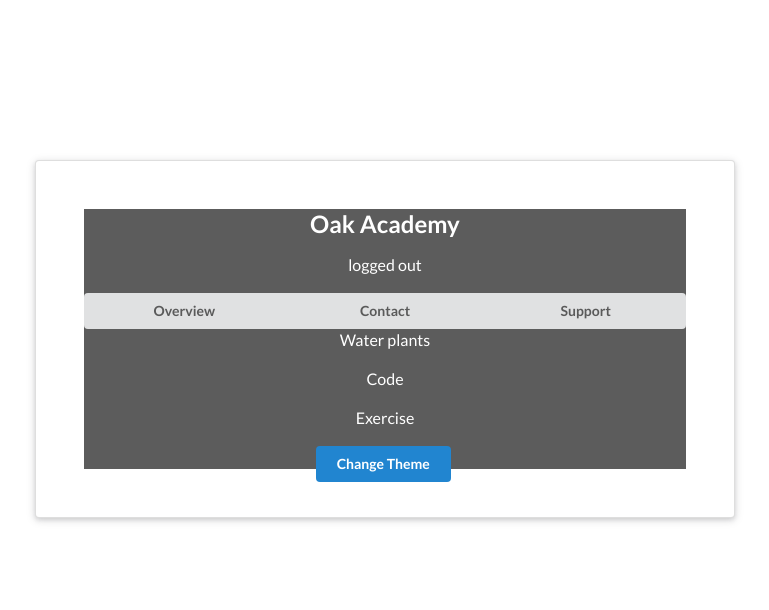
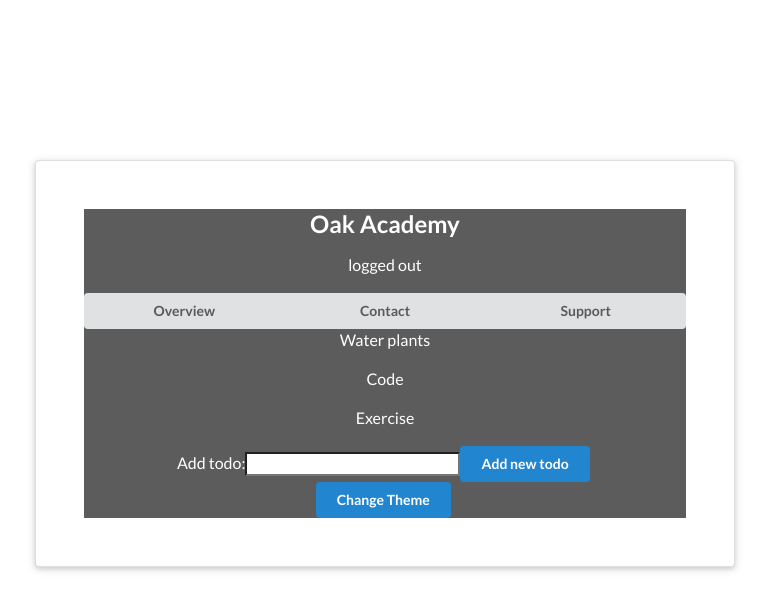
Before and after one commit to Dcrame31/contextapi, a React (Create React App) app: page / in a window 1280 px wide. Shown: the top 610 px of the page, without its empty margins (255-1024 px from the left). Built offline with nearby package versions, Linux system fonts and the light colour scheme.

Commit message:
add addTodo function

```diff
--- a/src/components/TodoList.js
+++ b/src/components/TodoList.js
@@ -1,4 +1,4 @@
-import React, { useContext } from 'react';
+import React, { useContext, useState } from 'react';
 import { ThemeContext } from '../contexts/ThemeContext';
 import { TodoListContext} from '../contexts/TodoListContext';
 
@@ -28,11 +28,23 @@
 // }
 
 const TodoList = () => {
-    const { todos } = useContext(TodoListContext);
+    const [ todo, setTodo ] = useState('');
+    const { todos, addTodo } = useContext(TodoListContext);
     const { isDarkTheme, lightTheme, darkTheme, changeTheme} = useContext(ThemeContext);
     const theme = isDarkTheme ? darkTheme : lightTheme;
+
+    const handleChange = (e) => {
+        setTodo(e.target.value);
+    }
+
+    const handleFormSubmit = (e) => {
+        e.preventDefault();
+        addTodo(todo);
+        setTodo('');
+    }
+
     return (
-            <div style={{ background: theme.background, color: theme.text, height: '140px', textAlign: 'center'}}>
+            <div style={{ background: theme.background, color: theme.text, textAlign: 'center'}}>
                 {todos.length ? (
                     todos.map((todo) => {
                         return <p key={todo.id} className='item'>{todo.text}</p>
@@ -40,6 +52,11 @@
                 ) : (
                     <div>You have no todos</div>
                 )}
+                <form onSubmit={handleFormSubmit}>
+                    <label htmlFor="todo">Add todo:</label>
+                    <input type="text" id="todo" onChange={handleChange}/>
+                    <input type="submit" value="Add new todo" className="ui button primary"/>
+                </form>
                 <button className="ui button primary" onClick={changeTheme}>Change Theme</button>
             </div>
     )
--- a/src/contexts/TodoListContext.js
+++ b/src/contexts/TodoListContext.js
@@ -7,9 +7,21 @@
         {text: 'Water plants', id: 1},
         {text: 'Code', id: 2},
         {text: 'Exercise', id: 3}
-    ])
+    ]);
+
+    const addTodo = (todo) => {
+        setTodos([
+            ...todos,
+            {text: todo, id: Math.random()}
+        ]);
+    };
+
+    const deleteTodo = () => {
+
+    }
+
     return (
-        <TodoListContext.Provider value={{todos}}>
+        <TodoListContext.Provider value={{todos, addTodo}}>
             {children}
         </TodoListContext.Provider>
     )
```
Also changed, not shown: 1 other file (tests, documents, lock files or other folders).
